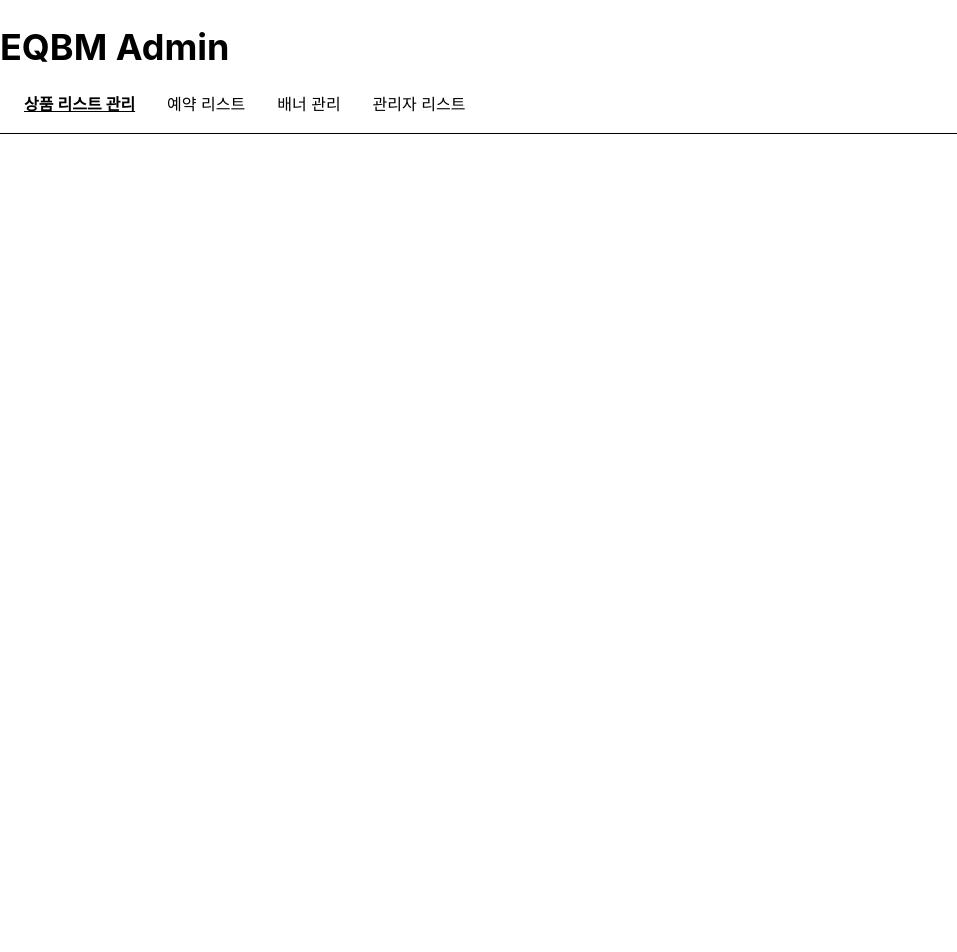
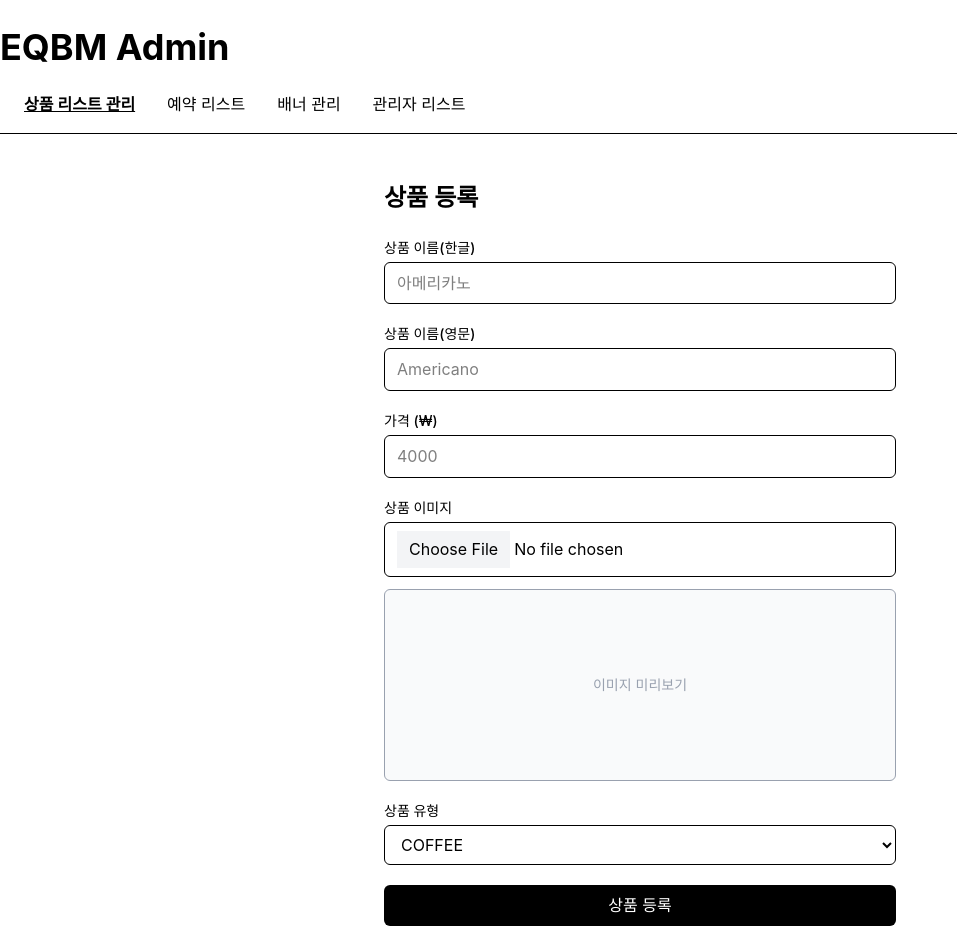
Before and after one commit to Choi-jae-min/equilibrium, a Next.js app: page /admin/products/reg in a window 1280 px wide. Shown: the top 952 px of the page, without its empty margins (0-957 px from the left). Before the commit the page ends 820 px from the top, so only its background shows below. Built offline with nearby package versions, Linux system fonts and the light colour scheme.

Commit message:
feat : 상품 등록 mvp

```diff
--- a/package.json
+++ b/package.json
@@ -14,6 +14,7 @@
     "next": "15.5.2",
     "react": "19.1.0",
     "react-dom": "19.1.0",
+    "react-hot-toast": "^2.6.0",
     "react-icons": "^5.5.0"
   },
   "devDependencies": {
--- a/src/app/admin/products/reg/page.tsx
+++ b/src/app/admin/products/reg/page.tsx
@@ -1,11 +1,166 @@
-import React from 'react';
+"use client";
 
-const Page = () => {
+import React, { useState } from "react";
+import { useRouter } from "next/navigation";
+import toast from "react-hot-toast";
+import Image from "next/image";
+
+export default function ProductCreatePage() {
+    const router = useRouter();
+    const [loading, setLoading] = useState(false);
+    const [preview, setPreview] = useState<string | null>(null);
+
+    const [form, setForm] = useState({
+        name: "",
+        koreaName: "",
+        price: "",
+        imgSrc: "",
+        productType: "COFFEE",
+    });
+
+    const handleChange = (
+        e: React.ChangeEvent<HTMLInputElement | HTMLSelectElement>
+    ) => {
+        const { name, value } = e.target;
+        setForm((prev) => ({ ...prev, [name]: value }));
+
+        if (name === "imgSrc") {
+            setPreview(value || null);
+        }
+    };
+
+    const handleSubmit = async (e: React.FormEvent) => {
+        e.preventDefault();
+        setLoading(true);
+
+        try {
+            const res = await fetch("/api/products", {
+                method: "POST",
+                headers: { "Content-Type": "application/json" },
+                body: JSON.stringify({
+                    ...form,
+                    price: Number(form.price),
+                }),
+            });
+
+            if (!res.ok) throw new Error("등록 실패");
+            toast.success("상품이 성공적으로 등록되었습니다!");
+            router.push("/admin/products");
+        } catch (err) {
+            console.error(err);
+            toast.error("상품 등록 중 오류가 발생했습니다.");
+        } finally {
+            setLoading(false);
+        }
+    };
+
     return (
-        <div>
+        <div className="max-w-xl mx-auto p-8">
+            <h1 className="text-2xl font-semibold mb-6">상품 등록</h1>
 
+            <form onSubmit={handleSubmit} className="flex flex-col gap-5">
+                <div>
+                    <label className="block text-sm font-medium mb-1">상품 이름(한글)</label>
+                    <input
+                        name="koreaName"
+                        value={form.koreaName}
+                        onChange={handleChange}
+                        placeholder="아메리카노"
+                        className="w-full border rounded-md px-3 py-2"
+                        required
+                    />
+                </div>
+
+                <div>
+                    <label className="block text-sm font-medium mb-1">상품 이름(영문)</label>
+                    <input
+                        name="name"
+                        value={form.name}
+                        onChange={handleChange}
+                        placeholder="Americano"
+                        className="w-full border rounded-md px-3 py-2"
+                        required
+                    />
+                </div>
+
+                <div>
+                    <label className="block text-sm font-medium mb-1">가격 (₩)</label>
+                    <input
+                        name="price"
+                        type="number"
+                        min="0"
+                        value={form.price}
+                        onChange={handleChange}
+                        placeholder="4000"
+                        className="w-full border rounded-md px-3 py-2"
+                        required
+                    />
+                </div>
+                    <div>
+                        <label className="block text-sm font-medium mb-1">상품 이미지</label>
+
+                        <input
+                            type="file"
+                            accept="image/*"
+                            onChange={(e) => {
+                                const file = e.target.files?.[0];
+                                if (!file) return;
+
+                                const imageUrl = URL.createObjectURL(file);
+                                setPreview(imageUrl);
+
+                                setForm((prev) => ({
+                                    ...prev,
+                                    imgFile: file,
+                                    imgSrc: file.name,
+                                }));
+                            }}
+                            className="w-full border rounded-md px-3 py-2 file:cursor-pointer file:border-none file:bg-gray-100 file:px-3 file:py-1.5"
+                        />
+
+                        {preview ? (
+                            <div className="relative w-full h-48 mt-3 rounded-md overflow-hidden border">
+                                <Image
+                                    src={preview}
+                                    alt="미리보기"
+                                    fill
+                                    className="object-cover"
+                                    onError={() => {
+                                        setPreview(null);
+                                        toast.error("이미지를 불러올 수 없습니다.");
+                                    }}
+                                />
+                            </div>
+                        ) : (
+                            <div className="w-full h-48 mt-3 rounded-md border flex items-center justify-center text-gray-400 text-sm bg-gray-50">
+                                이미지 미리보기
+                            </div>
+                        )}
+                    </div>
+                <div>
+                    <label className="block text-sm font-medium mb-1">상품 유형</label>
+                    <select
+                        name="productType"
+                        value={form.productType}
+                        onChange={handleChange}
+                        className="w-full border rounded-md px-3 py-2"
+                    >
+                        <option value="COFFEE">COFFEE</option>
+                        <option value="DESSERT">DESSERT</option>
+                        <option value="BEVERAGE">BEVERAGE</option>
+                        <option value="TEA">TEA</option>
+                        <option value="FILTER_COFFEE">FILTER_COFFEE</option>
+                    </select>
+                </div>
+
+                <button
+                    type="submit"
+                    disabled={loading}
+                    className="bg-black text-white py-2 rounded-md hover:bg-gray-800 transition"
+                >
+                    {loading ? "등록 중..." : "상품 등록"}
+                </button>
+            </form>
         </div>
     );
-};
-
-export default Page;
+}
--- a/src/app/api/products/route.ts
+++ b/src/app/api/products/route.ts
@@ -1,6 +1,36 @@
 import { NextResponse } from "next/server";
 import mockProducts from "@/app/mocks/productMock";
+import {Product} from "@/types/product";
 
 export async function GET() {
     return NextResponse.json(mockProducts);
 }
+
+export async function POST(req: Request) {
+    try {
+        const body = (await req.json()) as Omit<Product, "id">;
+
+        if (!body.koreaName || !body.price || !body.productType) {
+            return NextResponse.json(
+                { message: "필수 값이 누락되었습니다." },
+                { status: 400 }
+            );
+        }
+        const newProduct: Product = {
+            id: `p${Date.now()}`,
+            ...body,
+        };
+        mockProducts.push(newProduct);
+
+        return NextResponse.json(
+            { message: "상품이 등록되었습니다.", product: newProduct },
+            { status: 201 }
+        );
+    } catch (err) {
+        console.error("POST /api/products error:", err);
+        return NextResponse.json(
+            { message: "서버 에러가 발생했습니다." },
+            { status: 500 }
+        );
+    }
+}
--- a/src/app/layout.tsx
+++ b/src/app/layout.tsx
@@ -2,6 +2,7 @@ import type { Metadata } from "next";
 import { Geist, Geist_Mono } from "next/font/google";
 import "./globals.css";
 import {Providers} from "@/app/providers";
+import { Toaster } from "react-hot-toast";
 
 const geistSans = Geist({
   variable: "--font-geist-sans",
@@ -30,6 +31,7 @@ export default function RootLayout({
       >
           <Providers>
             {children}
+              <Toaster position="top-center" reverseOrder={false} />
           </Providers>
       </body>
     </html>
--- a/src/types/product.ts
+++ b/src/types/product.ts
@@ -1,5 +1,5 @@
 export type Product = {
-    id: string;
+    id: string;//uuid
     koreaName: string;
     englishName : string;
     price: number;
```
Also changed, not shown: 1 other file (tests, documents, lock files or other folders).
